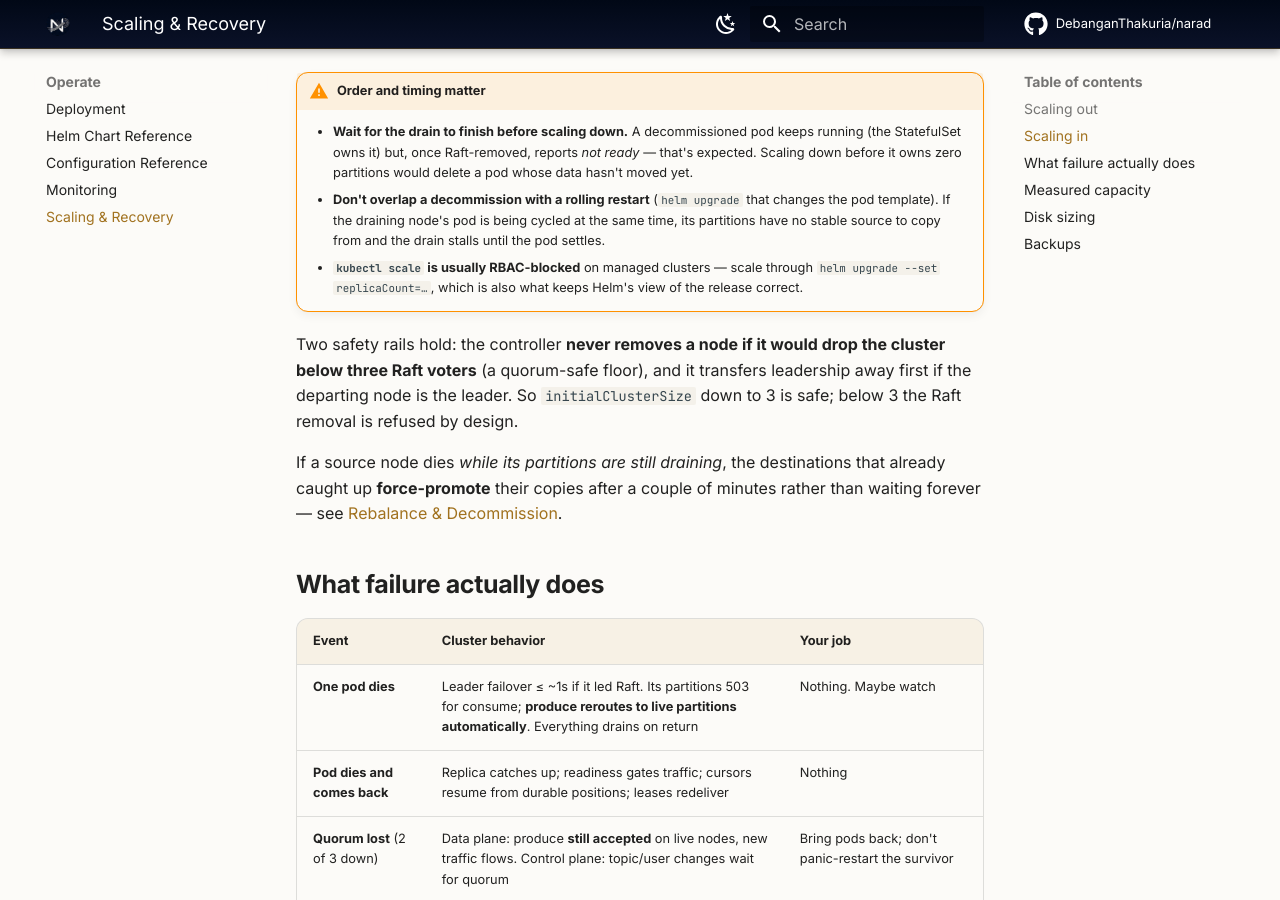
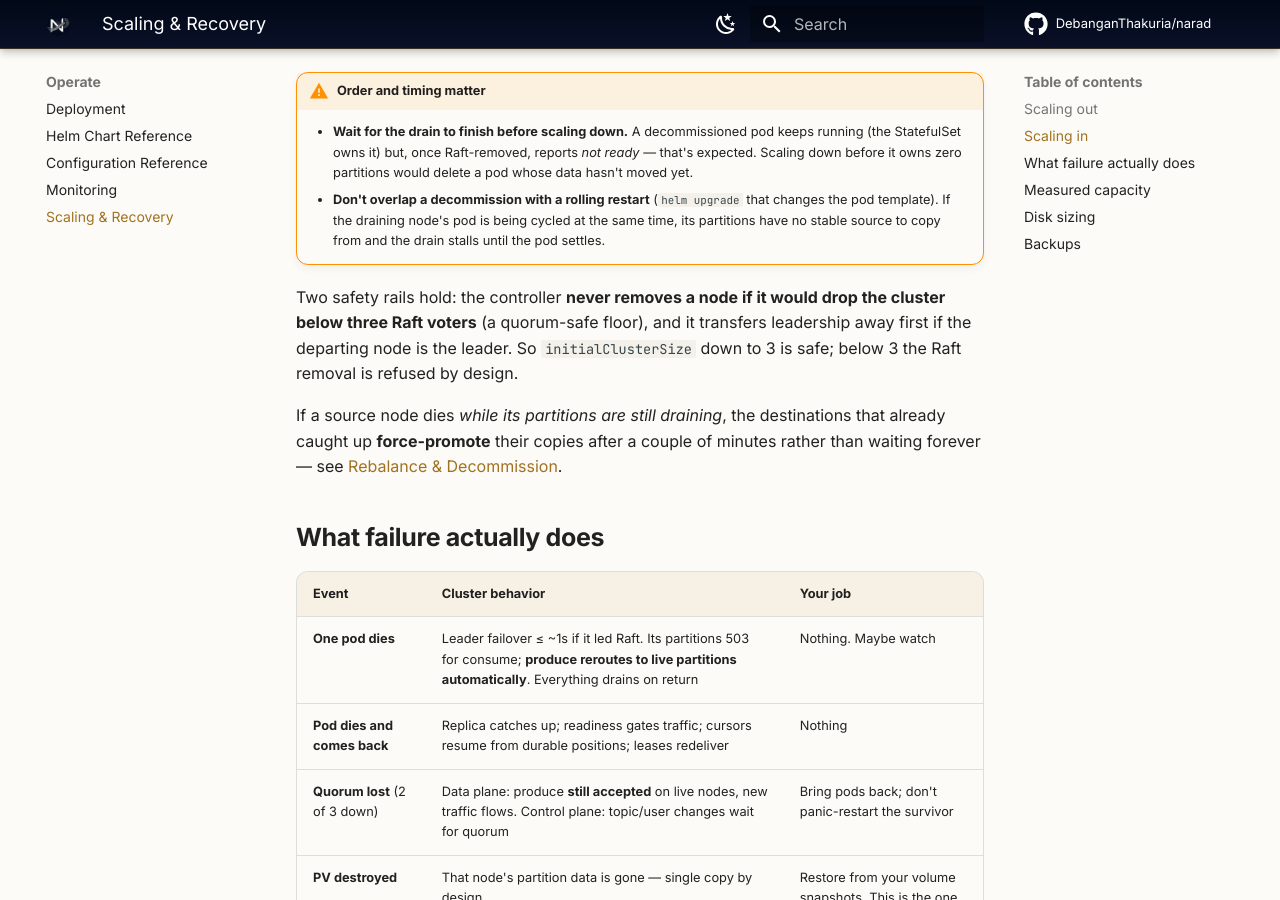
Before and after one commit to DebanganThakuria/narad, an MkDocs documentation site: the page built from docs/operate/scaling-and-recovery.md, in a window 1280 px wide and 900 px high, scrolled down 1707 px. Built offline with MkDocs 1.6.1 and Material for MkDocs 9.7.7, drawn with Linux system fonts in a browser that asks for light colours; comment, search, counter and statistics services are not loaded.

Commit message:
Docs: drop the env-specific kubectl-scale RBAC note from the decommission runbook (#137)
Whether kubectl scale is RBAC-blocked is a property of one deployment's
cluster policy, not of narad — the runbook shouldn't generalize it.

Co-authored-by: Claude Opus 4.8 <noreply@anthropic.com>

```diff
--- a/docs/operate/scaling-and-recovery.md
+++ b/docs/operate/scaling-and-recovery.md
@@ -55,7 +55,6 @@ Draining marks the node so the rebalance planner stops sending it partitions and
 !!! warning "Order and timing matter"
     - **Wait for the drain to finish before scaling down.** A decommissioned pod keeps running (the StatefulSet owns it) but, once Raft-removed, reports *not ready* — that's expected. Scaling down before it owns zero partitions would delete a pod whose data hasn't moved yet.
     - **Don't overlap a decommission with a rolling restart** (`helm upgrade` that changes the pod template). If the draining node's pod is being cycled at the same time, its partitions have no stable source to copy from and the drain stalls until the pod settles.
-    - **`kubectl scale` is usually RBAC-blocked** on managed clusters — scale through `helm upgrade --set replicaCount=…`, which is also what keeps Helm's view of the release correct.
 
 Two safety rails hold: the controller **never removes a node if it would drop the cluster below three Raft voters** (a quorum-safe floor), and it transfers leadership away first if the departing node is the leader. So `initialClusterSize` down to 3 is safe; below 3 the Raft removal is refused by design.
 
```
